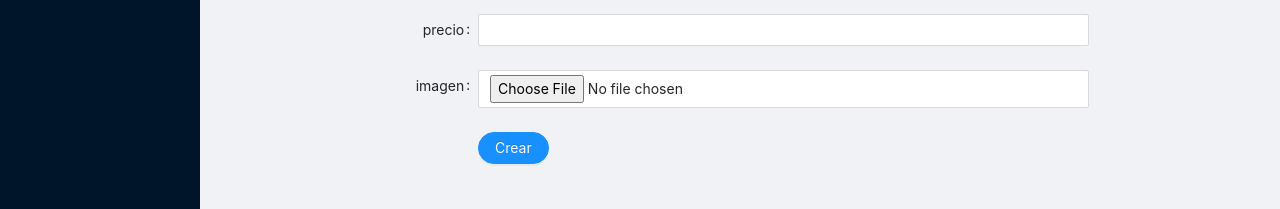
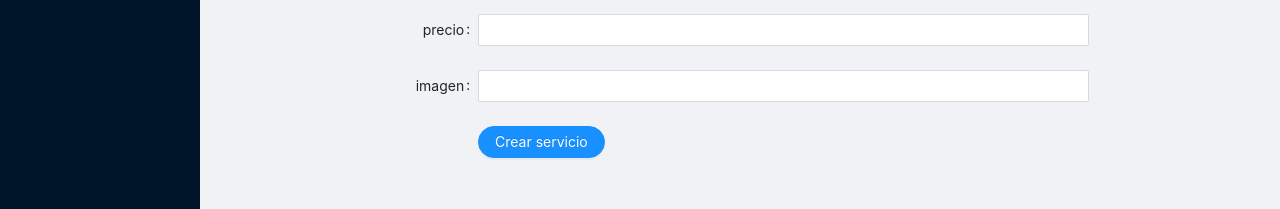
Before and after one commit to RammyVasquez/React-Estetica, a React (Create React App) app: page /servicio in a window 1280 px wide. Shown: the part 466-675 px from the top of the page. Built offline with nearby package versions, Linux system fonts and the light colour scheme; no server answers.

Commit message:
post para servicio y productos

```diff
--- a/src/components/Form.js
+++ b/src/components/Form.js
@@ -16,21 +16,19 @@ class CustomForm extends Component{
         nombre: ""
     }
 
-    handleInputChanges = (event) => {
-        let nombre = event.target.nombre;
-        let value = event.target.value;
-        this.setState({[nombre]:value})
-
+    handleInputChanges = event => {
+        this.setState({
+            [event.target.name]:event.target.value
+        })
     }
 
-    handleFormSubmit = (requestType, id) => {
+    handleFormSubmit = () => {
+        debugger;
         const stock = this.state.stock;
         const precio = this.state.precio;
         const nombre = this.state.nombre;
         const imagen = this.state.imagen
-        switch ( requestType ){
-            case 'post':
-                return axios.post('http://estetik.herokuapp.com/api/producto', {
+        axios.post('http://estetik.herokuapp.com/api/producto', {
                     stock: stock,
                     precio: precio,
                     nombre: nombre,
@@ -38,18 +36,6 @@ class CustomForm extends Component{
                 })
                 .then(res => console.log(res))
                 .catch(error => console.log(error));
-            case 'put':
-                return axios.put(`http://estetik.herokuapp.com/api/producto/${id}`, {
-                    stock: stock,
-                    precio: precio,
-                    nombre: nombre,
-                    imagen: imagen,
-                })
-                .then(res => console.log(res))
-                .catch(error => console.log(error));
-            default:
-                //nothing
-        }
     }
 
     render(){
@@ -59,7 +45,7 @@ class CustomForm extends Component{
                 {...formItemLayout}
             >
                 <Form.Item name="nombre" label="Nombre">
-                    <Input onChange={this.handleInputChanges} value={this.state.nombre} name="nombre" />
+                    <Input onChange={this.handleInputChanges} name="nombre" value={this.state.nombre}/>
                 </Form.Item>
 
                 <Form.Item name="stock" label="stock">
@@ -71,11 +57,11 @@ class CustomForm extends Component{
                 </Form.Item>
 
                 <Form.Item name="imagen" label="imagen">
-                    <Input onChange={this.handleInputChanges} value={this.state.imagen} name="imagen" />
+                    <Input onChange={this.handleInputChanges} name="imagen" value={this.state.imagen}/>
                 </Form.Item>
 
                 <Form.Item wrapperCol={{ span: 12, offset: 6 }}>
-                    <Button onClick={(event) =>{this.handleFormSubmit (this.props.requestType, this.props.id)} } href='/producto' type="primary" shape="round" htmlType="submit">Crear{/* {this.props.btnText} */}</Button>
+                    <Button onClick={this.handleFormSubmit} href="/producto" type="primary" shape="round">Crear producto{/* {this.props.btnText} */}</Button>
                 </Form.Item>
             </Form>
             </div>
--- a/src/components/FormServicio.js
+++ b/src/components/FormServicio.js
@@ -15,60 +15,53 @@ class ServicioForm extends Component{
         nombre: ""
     }
 
-    handleInputChanges = (event) => {
-        let nombre = event.target.nombre;
-        let value = event.target.value;
-        this.setState({[nombre]:value})
-
+    handleInputChanges = event => {
+        this.setState({
+            [event.target.name]:event.target.value
+        })
     }
 
-    handleFormSubmit = (requestType, id) => {
+    handleFormSubmit = () => {
+        debugger;
         const precio = this.state.precio;
         const nombre = this.state.nombre;
         const imagen = this.state.imagen
-        switch ( requestType ){
-            case 'post':
-                return axios.post('http://estetik.herokuapp.com/api/servicio', {
+        axios.post('http://estetik.herokuapp.com/api/servicio', {
                     precio: precio,
                     nombre: nombre,
                     imagen: imagen
                 })
-                .then(res => console.log(res))
+                .then(res => {
+                    console.log(res)
+                    axios.get('http://estetik.herokuapp.com/api/servicio')
+                    .then(res => {
+                        const servicios = res.data;
+                        this.setState({servicios});
+                    })
+                }
+                    )
                 .catch(error => console.log(error));
-            case 'put':
-                return axios.put(`http://estetik.herokuapp.com/api/servicio/${id}`, {
-                    precio: precio,
-                    nombre: nombre,
-                    imagen: imagen,
-                })
-                .then(res => console.log(res))
-                .catch(error => console.log(error));
-            default:
-                //nothing
-        }
     }
 
     render(){
         return (
             <div>
-            <Form
-                {...formItemLayout}
-            >
+            <Form {...formItemLayout} >
 
                 <Form.Item name="nombre" label="Nombre">
-                    <Input onChange={this.handleInputChanges} value={this.state.nombre} name="nombre" />
+                    <Input onChange={this.handleInputChanges} name="nombre" value={this.state.nombre}/>
                 </Form.Item>
 
                 <Form.Item name="precio" label="precio">
-                    <Input type="number" onChange={this.handleInputChanges} name="precio" value={this.state.precio} />
+                    <Input type="number" onChange={this.handleInputChanges} name="precio" value={this.state.precio}  />
                 </Form.Item>
 
                 <Form.Item name="imagen" label="imagen">
-                    <Input type="file" onChange={this.handleInputChanges} value={this.state.imagen} name="imagen" />
+                    <Input onChange={this.handleInputChanges} name="imagen" value={this.state.imagen}/>
                 </Form.Item>
 
                 <Form.Item wrapperCol={{ span: 12, offset: 6 }}>
-                    <Button onClick={(event) =>{this.handleFormSubmit (this.props.requestType, this.props.id)} } href='/servicio' type="primary" shape="round" htmlType="submit">Crear{/* {this.props.btnText} */}</Button>
+                    <Button onClick={this.handleFormSubmit} type="primary" shape="round">Crear servicio{/* {this.props.btnText} */}</Button>
                 </Form.Item>
             </Form>
             </div>
--- a/src/components/Producto.js
+++ b/src/components/Producto.js
@@ -21,7 +21,7 @@ const Producto = (props) => {
             onChange: page => {
                 props.getProductosList(page)
             },
-            pageSize: 5,
+            pageSize: 10,
             total: props.totalResults
             }}
             dataSource={props.data}
--- a/src/components/Servicio.js
+++ b/src/components/Servicio.js
@@ -21,7 +21,7 @@ const Servicio = (props) => {
             onChange: page => {
                 props.getServiciosList(page)
             },
-            pageSize: 3,
+            pageSize: 10,
             total: props.totalResults
             }}
             dataSource={props.data}
--- a/src/containers/ServicioList.js
+++ b/src/containers/ServicioList.js
@@ -38,11 +38,7 @@ class ServicioList extends Component {
             <Servicio data={this.state.servicios} totalResults={this.state.totalResults} getServicioList={this.getServicioList}/>
             <hr />
             <h2>Crear Servicio Nuevo</h2>
-            <FormServicio
-              requestType="post"
-              id={null}
-              btnText="Create"
-            />
+            <FormServicio/>
           </div>
         );
     }
```
